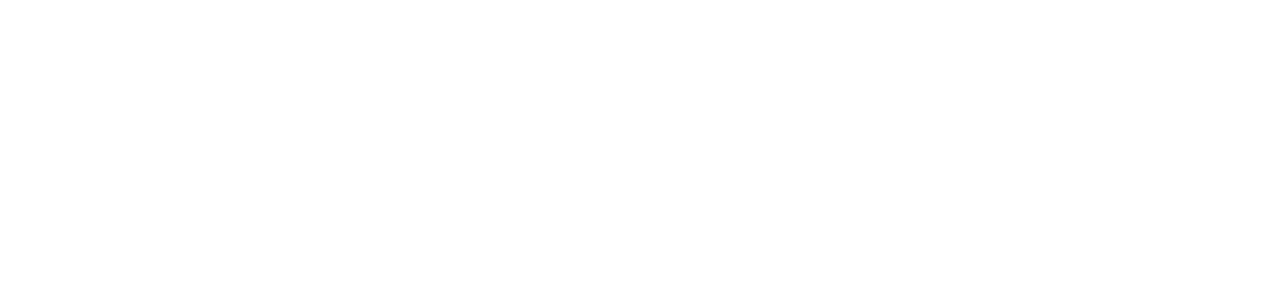
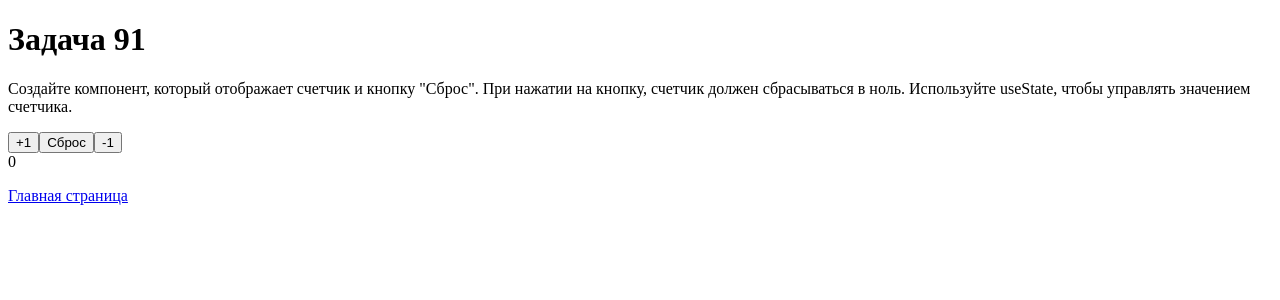
Before and after one commit to ArtsemiKot/React-Tasks, a React (Create React App) app in the folder react-tasks/: page /task91 in a window 1280 px wide. Before the commit this address had no page. Shown: the top 300 px of the page. Built offline with nearby package versions, Linux system fonts and the light colour scheme.

Commit message:
react-tasks

```diff
--- a/react-tasks/src/App.js
+++ b/react-tasks/src/App.js
@@ -95,6 +95,8 @@
 import Task88 from "./page/Task88/Task88";
 import Task89 from "./page/Task89/Task89";
 import Task90 from "./page/Task90/Task90";
+import Task91 from "./page/Task91/Task91";
+import Task92 from "./page/Task92/Task92";
 
 function App() {
 
@@ -210,6 +212,8 @@
           <Route path='/task88' element={<Task88></Task88>}></Route>
           <Route path='/task89' element={<Task89></Task89>}></Route>
           <Route path='/task90' element={<Task90></Task90>}></Route>
+          <Route path='/task91' element={<Task91></Task91>}></Route>
+          <Route path='/task92' element={<Task92></Task92>}></Route>
         </Routes>
       </task80Context.Provider>
       <task81Context.Provider value={languages}>
--- a/react-tasks/src/page/Home/Home.js
+++ b/react-tasks/src/page/Home/Home.js
@@ -95,6 +95,8 @@
             <p><Link to='/task88'>Задача№88</Link></p>
             <p><Link to='/task89'>Задача№89</Link></p>
             <p><Link to='/task90'>Задача№90</Link></p>
+            <p><Link to='/task91'>Задача№91</Link></p>
+            <p><Link to='/task92'>Задача№92</Link></p>
         </>);
 }
 
--- /dev/null
+++ b/react-tasks/src/page/Task91/Task91.js
@@ -0,0 +1,32 @@
+import { useState } from "react";
+import { Link } from "react-router-dom";
+
+function Task91() {
+    const [number, setNumber] = useState(0)
+    function clickButton1() {
+        setNumber(number + 1)
+    }
+    function clickButton2() {
+        setNumber(number - 1)
+    }
+    function clickButton3() {
+        setNumber(0)
+    }
+
+    return (
+        <>
+            <h1>Задача 91</h1>
+            <p>Создайте компонент, который отображает счетчик и кнопку "Сброс". При нажатии
+                на кнопку, счетчик должен сбрасываться в ноль. Используйте useState, чтобы управлять
+                значением счетчика.
+            </p>
+            <button onClick={clickButton1}>+1</button>
+            <button onClick={clickButton3}>Сброс</button>
+            <button onClick={clickButton2}>-1</button>
+            <div>{number}</div>
+            <p><Link to='/'>Главная страница</Link></p>
+        </>
+    );
+}
+
+export default Task91;
--- /dev/null
+++ b/react-tasks/src/page/Task92/Task92.js
@@ -0,0 +1,21 @@
+import { Link } from "react-router-dom";
+
+function Task92() {
+    const arrColor = ['red', 'white', 'yellow']
+    function changeColor(e) {
+        e.target.style = `color:${arrColor[Math.round(Math.random()) * 2]}`
+    }
+
+    return (
+        <>
+            <h1>Задача 92</h1>
+            <p>Создайте компонент с кнопкой "Изменить цвет текста". При нажатии на кнопку
+                текст внутри компонента должен менять цвет рандомно.
+            </p>
+            <button onClick={changeColor}>Изменить цвет текста</button>
+            <p><Link to='/'>Главная страница</Link></p>
+        </>
+    );
+}
+
+export default Task92;
```
